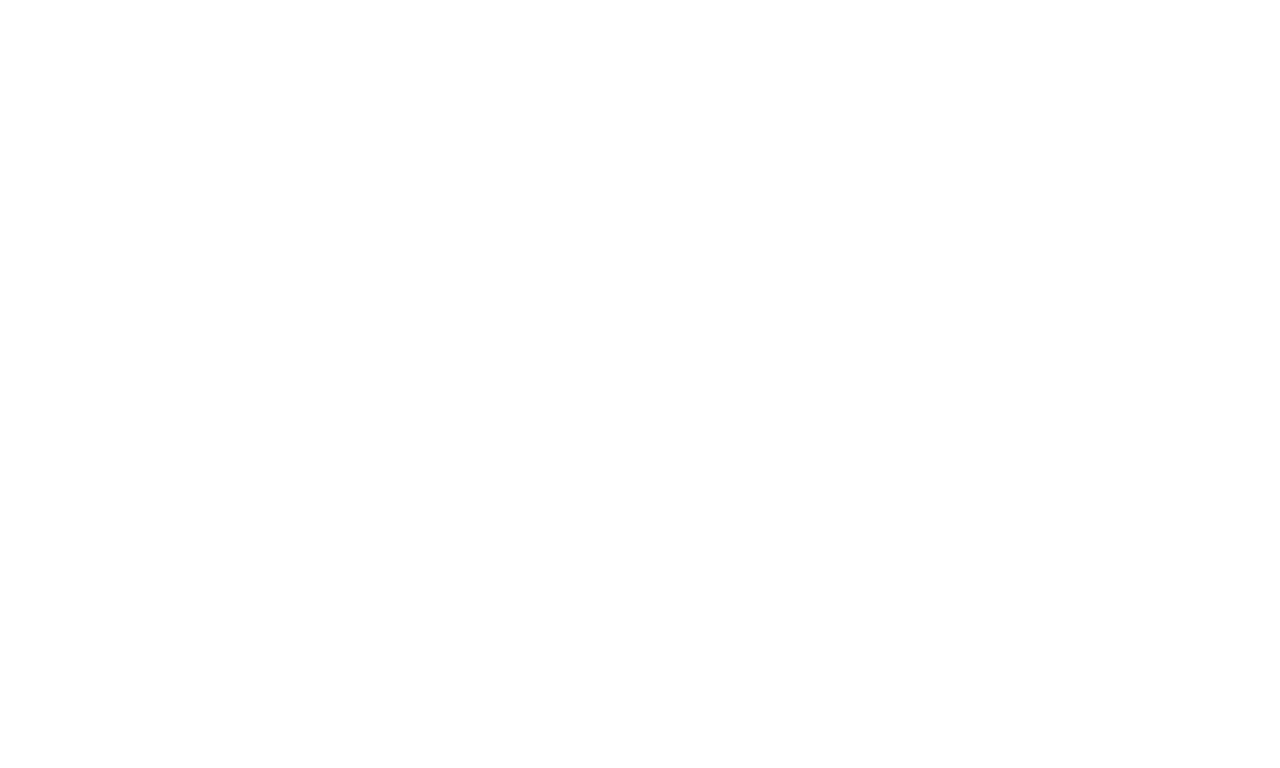
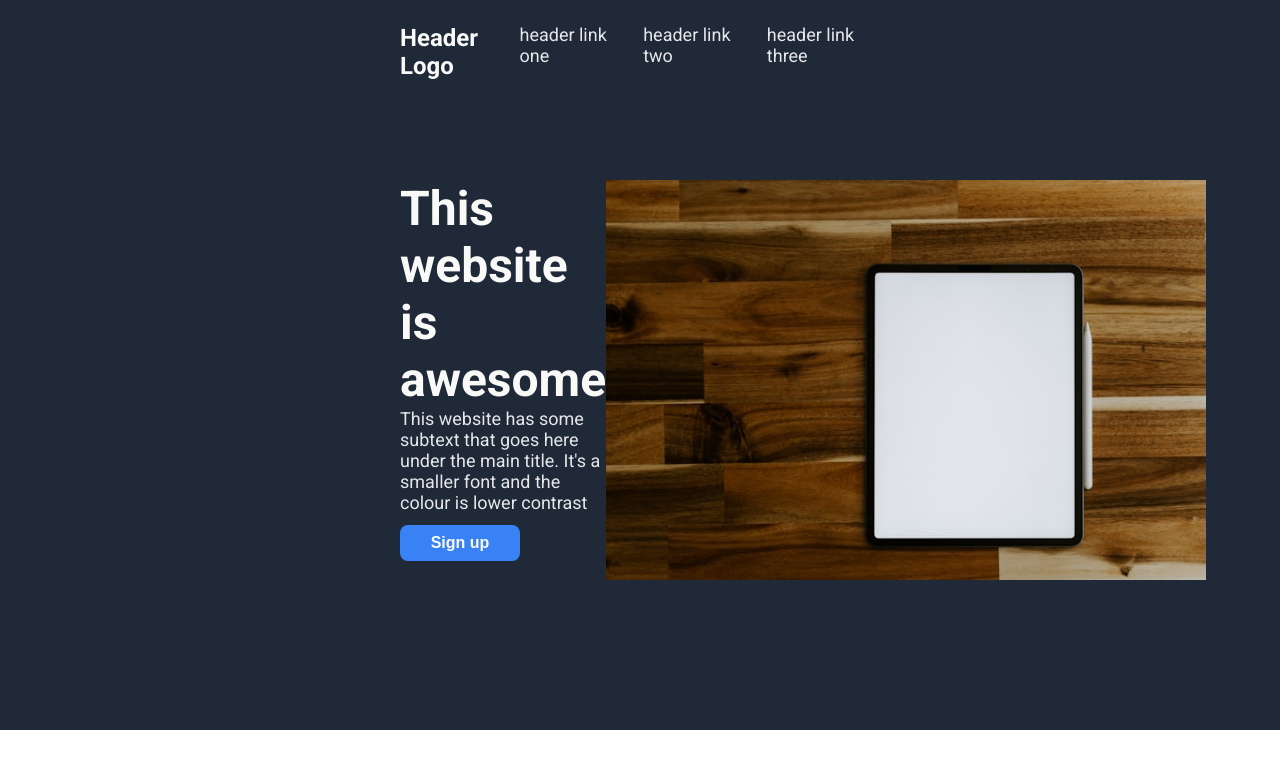
Before and after one commit to dev793/odin-landing-page, a plain HTML site: page index.html in a window 1280 px wide. Drawn offline with Linux system fonts and the light colour scheme.

Commit message:
Add first section and main image

```diff
--- a/index.html
+++ b/index.html
@@ -0,0 +1,59 @@
+<!DOCTYPE html>
+<html lang="en">
+<head>
+    <meta charset="UTF-8">
+    <title>Landing Page</title>
+    <link rel="stylesheet" href="./style.css">
+</head>
+<body>
+
+    <div class="section-1">
+
+        <div class="header">
+
+            <div class="header-logo">Header Logo</div>
+
+            <ul class="header-links">
+
+                <li><a href="#">header link one</a></li>
+                <li><a href="#">header link two</a></li>
+                <li><a href="#">header link three</a></li>
+
+            </ul>
+
+        </div>
+
+        <div class="header-content">
+
+            <div class="container">
+
+                <div class="title">This website is awesome</div>
+                <div class="subtext">This website has some subtext that goes here under the main title. It's a smaller font and the colour is lower contrast</div>
+                <button>Sign up</button>
+
+            </div>
+
+            <img src="./blank-ipad.jpg" alt="placeholder image">
+
+        </div>
+
+    </div>
+
+    <div class="section-2">
+
+    </div>
+
+    <div class="section-3">
+
+    </div>
+
+    <div class="section-4">
+
+    </div>
+
+    <div class="footer">
+
+    </div>
+
+</body>
+</html>
--- a/style.css
+++ b/style.css
@@ -1,3 +1,77 @@
+@import url('https://fonts.googleapis.com/css2?family=Roboto:wght@400;700&display=swap');
+
 body {
     font-family: Roboto, sans-serif;
+    margin: 0;
 }
+
+.section-1 {
+    background-color: #1F2937;
+    padding: 0px 400px 150px;
+}
+
+.header {
+    display: flex;
+    justify-content: space-between;
+    padding: 24px 0px 100px;
+}
+
+.header-content {
+    display: flex;
+    justify-content: space-between;
+}
+
+.header-links {
+    display: flex;
+    gap: 20px;
+}
+
+.header-logo {
+    font-size: 24px;
+    color: #F9FAF8;
+    font-weight: 900;
+}
+
+.title {
+    font-size: 48px;
+    color: #F9FAF8;
+    font-weight: 900;
+}
+
+ul {
+    list-style-type: none;
+    margin: 0;
+    padding: 0;
+}
+
+a {
+    text-decoration: none;
+    color: #E5E7EB;
+    font-size: 18px;
+}
+
+img {
+    width: 600px;
+}
+
+.container {
+    flex: 0 1 450px;
+}
+
+.subtext {
+    color: #E5E7EB;
+    font-size: 18px;
+    margin-bottom: 12px;
+}
+
+button {
+    background-color: #3882F6;
+    color: #F9FAF8;
+    font-size: 16px;
+    font-weight: bold;
+    height: 36px;
+    width: 120px;
+    border: 0;
+    border-radius: 8px;
+
+}
```
Also changed, not shown: blank-ipad.jpg (added).
